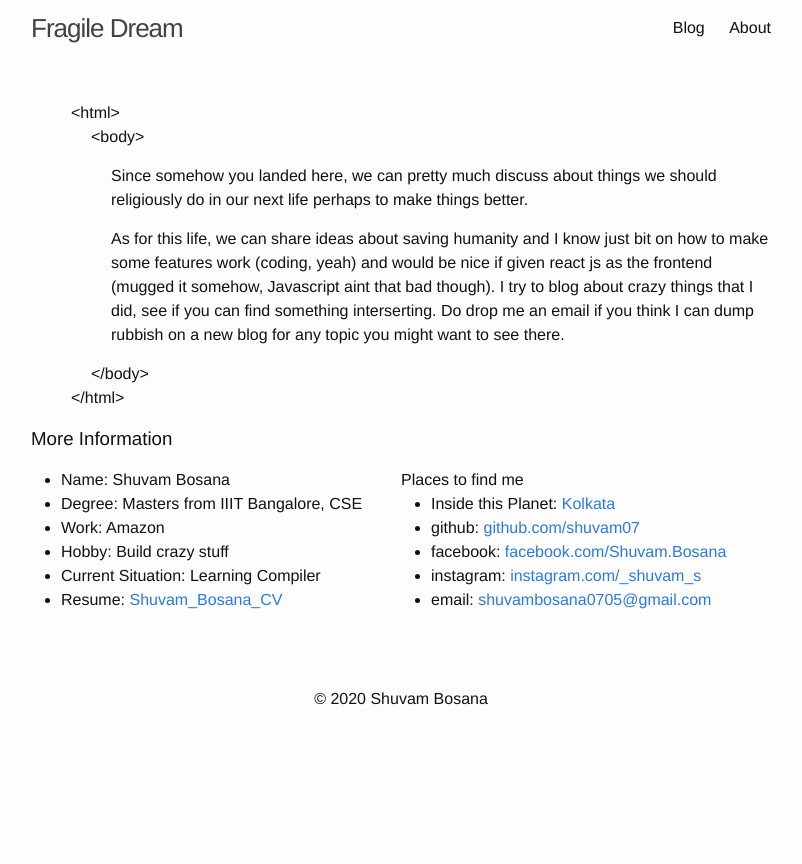
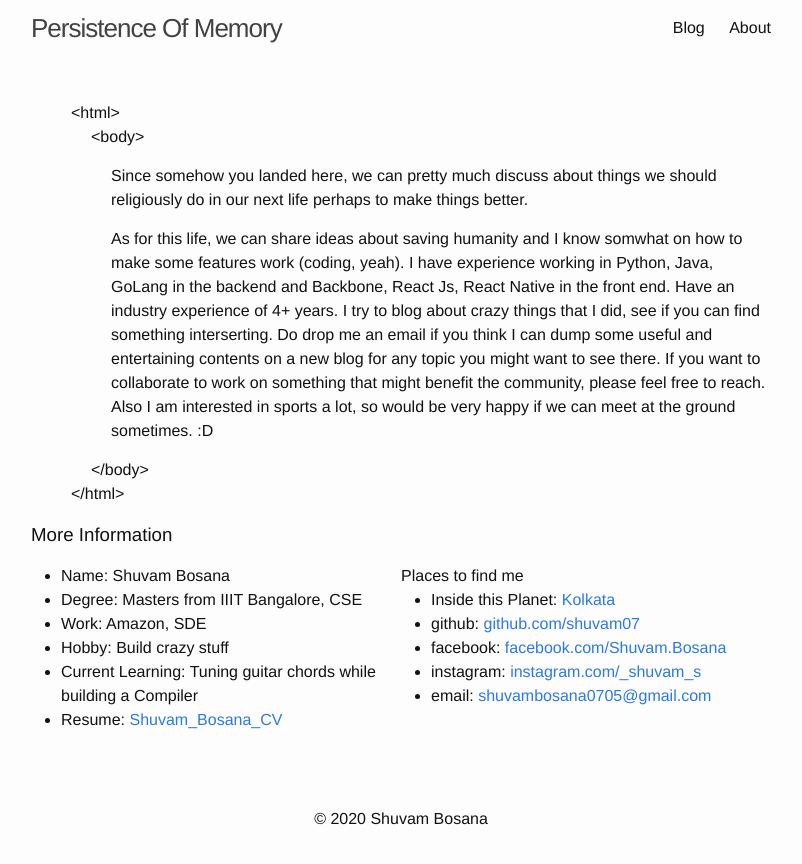
Before and after one commit to shuvam07/shuvam07.github.io, a Jekyll site: the page built from index.html, in a window 1280 px wide. Shown: the top 864 px of the page, without its empty margins (239-1041 px from the left). Built offline with Jekyll 4.4.1, drawn with Linux system fonts in a browser that asks for light colours.

Commit message:
changed blog name

```diff
--- a/_config.yml
+++ b/_config.yml
@@ -1,5 +1,5 @@
 # Site settings
-title: Fragile Dream
+title: Persistence Of Memory
 email: shuvambosana0705@gmail.com
 description: > # this means to ignore newlines until "baseurl:"
   Hacks about life apart from programming
--- a/index.html
+++ b/index.html
@@ -31,10 +31,12 @@ title: About
 <body>
   <p><div class="html-open">&lt;html&gt;</div>
   <div class="body-open">&lt;body&gt;</div>
-<p><div class="para-first">Since somehow you landed here, we can pretty much discuss about things we should religiously do in our next life perhaps to make things better. </div></p>
+<p><div class="para-first">Since somehow you landed here, we can pretty much discuss about things we should religiously do in our next life perhaps to make things better.  </div></p>
 <p>
 <div class="para-second">
-As for this life, we can share ideas about saving humanity and I know just bit on how to make some features work (coding, yeah) and would be nice if given react js as the frontend (mugged it somehow, Javascript aint that bad though). I try to blog about crazy things that I did, see if you can find something interserting. Do drop me an email if you think I can dump rubbish on a new blog for any topic you might want to see there.
+As for this life, we can share ideas about saving humanity and I know somwhat on how to make some features work (coding, yeah). I have experience working in Python, Java, GoLang in the backend and Backbone, React Js, React Native in the front end. Have an industry experience of 4+ years. I try to blog about crazy things that I did, see if you can find something interserting. Do drop me an email if you think I can dump some useful and entertaining contents on a new blog for any topic you might want to see there. If you want to collaborate to work on something that might benefit the community, please feel free to reach.
+
+Also I am interested in sports a lot, so would be very happy if we can meet at the ground sometimes.  :D
 </div>
 </p>
 
@@ -49,9 +51,9 @@ As for this life, we can share ideas about saving humanity and I know just bit o
     <ul class="info-list">
   <li>Name: Shuvam Bosana</li>
   <li>Degree: Masters from IIIT Bangalore, CSE</li>
-  <li>Work: Amazon</li>
+  <li>Work: Amazon, SDE</li>
   <li>Hobby: Build crazy stuff</li>
-  <li>Current Situation: Learning Compiler</li>
+  <li>Current Learning: Tuning guitar chords while building a Compiler</li>
   <li>Resume: <a href="https://drive.google.com/file/d/1WWk-mmXf2BEToaUEAXRSIQBniARIBpVQ/view?usp=sharing">Shuvam_Bosana_CV</a></li>
   </div>
   <div class="column">
```
